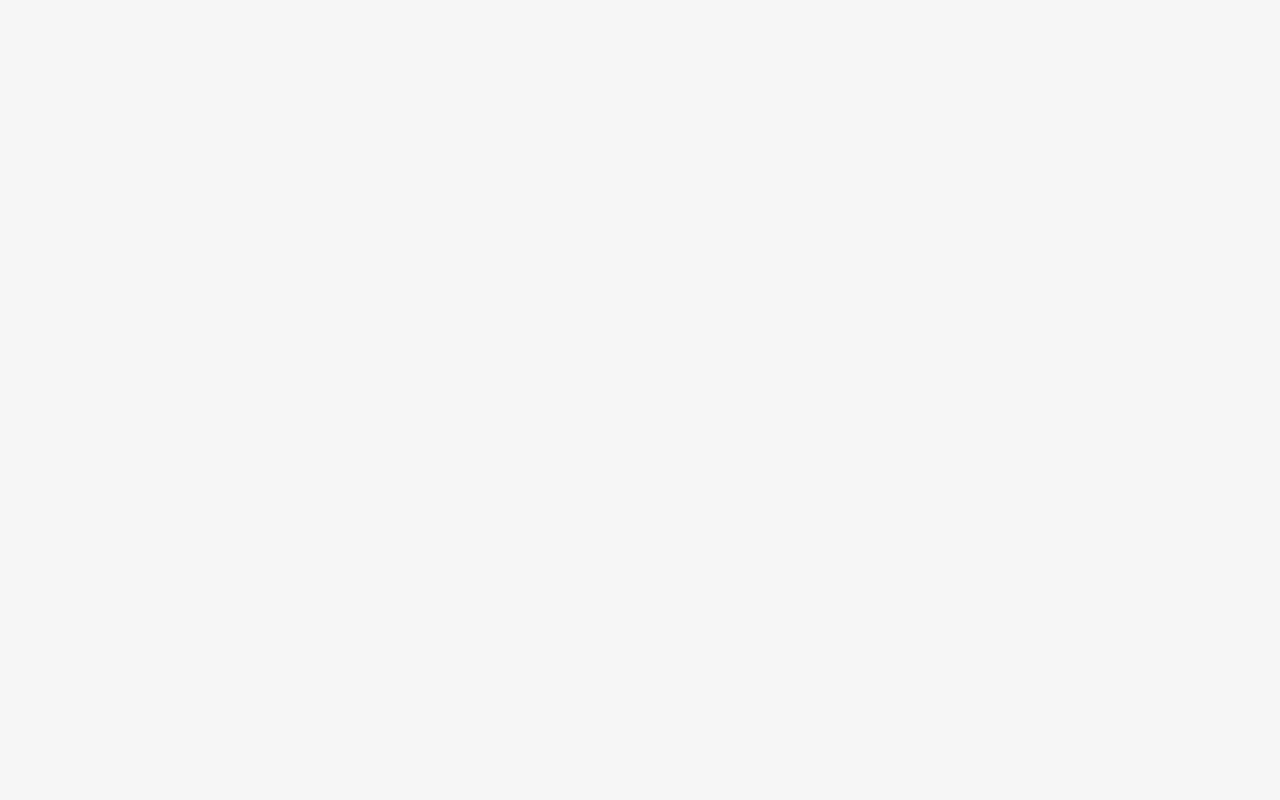
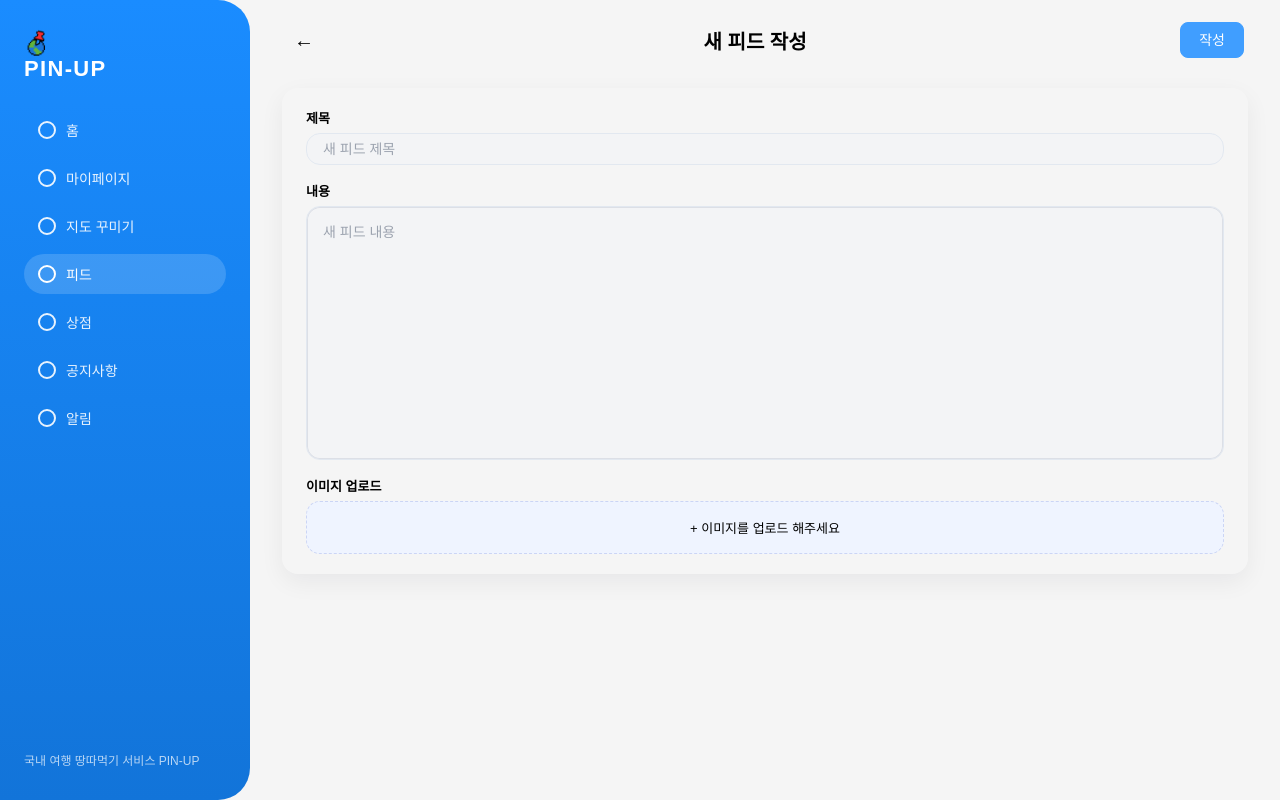
Before and after one commit to beyond-sw-camp/be20-3rd-landmine-PINUP, a Vue app: page /feeds/write in a window 1280 px wide. Before the commit this address had no page. Built offline with nearby package versions, Linux system fonts and the light colour scheme.

Commit message:
feeds view more
피드 파트 중간 저장 2

```diff
--- a/src/assets/styles/feeds.css
+++ b/src/assets/styles/feeds.css
@@ -1,7 +1,21 @@
+.feed-back-btn {
+    border: none;
+    background: transparent;
+    font-size: 20px;
+    cursor: pointer;
+    padding: 4px 8px;
+    margin-right: 8px;
+    display: flex;
+    align-items: center;
+}
+
+.feed-back-btn:hover {
+    opacity: 0.7;
+}
+
 .feed-page {
     padding: 24px 32px;
 }
-
 
 @media (max-width: 960px) {
     .feed-page {
@@ -130,6 +144,14 @@
     color: var(--pinup-text-sub);
 }
 
+.feed-empty {
+    margin: 48px 0;
+    text-align: center;
+    font-size: 15px;
+    font-weight: 600;
+    color: var(--pinup-text-sub);
+}
+
 .feed-form {
     margin-top: 16px;
     background: var(--pinup-card-bg);
@@ -159,12 +181,53 @@
     color: var(--pinup-text-sub);
 }
 
-/* Element Plus input/textarea에 살짝 여백 맞추기 */
-.feed-form .el-input,
-.feed-form .el-textarea {
-    max-width: 640px;
+/* ---- Element Plus input/textarea Figma 스타일 ---- */
+
+/* 제목 input 공용 스타일 - Element Plus wrapper 기준으로 */
+.feed-input .el-input__wrapper {
+    background: #f3f4f6;
+    border-radius: 14px;
+    border: 1px solid #e2e8f0;
+    box-shadow: none;
+    padding: 0 16px;
 }
 
+/* 안쪽 input은 테두리/배경 제거해서 wrapper에만 맡기기 */
+.feed-input .el-input__inner {
+    background: transparent;
+    border: none;
+    box-shadow: none;
+    padding: 10px 0;
+    font-size: 14px;
+    color: var(--pinup-text-main);
+}
+
+.feed-input .el-input__inner::placeholder {
+    color: #9ca3af;
+}
+
+.feed-input.el-input.is-focus .el-input__wrapper {
+    border-color: #93c5fd;
+    box-shadow: 0 0 0 2px rgba(147, 197, 253, 0.35);
+}
+
+.feed-textarea .el-textarea__inner {
+    width: 100%;
+    background: #f3f4f6;
+    border-radius: 14px;
+    border: 1px solid #e2e8f0;
+    padding: 14px 16px;
+    font-size: 14px;
+    line-height: 1.6;
+    color: var(--pinup-text-main);
+    resize: none;
+}
+
+.feed-textarea .el-textarea__inner::placeholder {
+    color: #9ca3af;
+}
+
+/* 이미지 업로드 영역 */
 .feed-upload-area {
     border-radius: 14px;
     border: 1px dashed #cbd5f5;
--- /dev/null
+++ b/src/composables/useBack.js
@@ -0,0 +1,17 @@
+import { useRouter } from 'vue-router'
+
+export function useBack(defaultRoute = { name: 'home' }) {
+    const router = useRouter()
+
+    const back = () => {
+        // 브라우저 히스토리가 있을 때만 뒤로가기
+        if (window.history.length > 1) {
+            router.back()
+        } else {
+            // 히스토리 없으면 지정한 기본 라우트로 이동
+            router.push(defaultRoute)
+        }
+    }
+
+    return { back }
+}
--- a/src/router/index.js
+++ b/src/router/index.js
@@ -12,7 +12,10 @@ import MyPageView from '@/views/user/MyPageView.vue'
 // 관리자 영역
 import AdminDashboardView from '@/views/admin/AdminDashboardView.vue'
 import AdminUsersView from "@/views/admin/AdminUsersView.vue";
+
+// feeds
 import FeedsHomeView from "@/views/feeds/FeedsHomeView.vue";
+import FeedsWriteView from "@/views/feeds/FeedsWriteView.vue";
 
 const routes = [
     // 사용자 로그인
@@ -40,6 +43,11 @@ const routes = [
                 name : 'feeds',
                 component : FeedsHomeView
             },
+            {
+                path: 'feeds/write',
+                name: 'feeds-write',
+                component: FeedsWriteView
+            },
         ]
     },
 
--- a/src/views/feeds/FeedsHomeView.vue
+++ b/src/views/feeds/FeedsHomeView.vue
@@ -1,5 +1,20 @@
 <script setup>
+import { ref } from "vue";
+import { useRouter } from "vue-router";
 
+const router = useRouter();
+
+const feeds = ref([]);
+const isLoading = ref(false);
+const isEnd = ref(false);
+
+const loadMore = () => {
+  // TODO: implement feed fetching
+};
+
+const goToWrite = () => {
+  router.push("/feeds/write");
+};
 </script>
 
 <template>
@@ -16,7 +31,7 @@
       </el-button>
     </div>
 
-    <!-- 4열 그리드(슬라이스 느낌) -->
+    <!-- 4열 그리드(슬라이스) -->
     <div
         class="feed-grid"
         v-infinite-scroll="loadMore"
@@ -53,7 +68,10 @@
       </div>
     </div>
 
-    <!-- 로딩 / 끝 -->
+    <div v-if="!isLoading && feeds.length === 0" class="feed-empty">
+      작성된 피드가 없습니다
+    </div>
+
     <div v-if="isLoading" class="feed-loading">
       불러오는 중...
     </div>
--- /dev/null
+++ b/src/views/feeds/FeedsWriteView.vue
@@ -0,0 +1,78 @@
+<script setup>
+import { ref } from 'vue'
+import { useBack } from '@/composables/useBack'
+
+const { back } = useBack({ name: 'feeds' })
+
+const title = ref('')
+const content = ref('')
+
+const handleSubmit = () => {
+  console.log(title.value, content.value)
+}
+</script>
+
+<template>
+  <div class="feed-page">
+    <!-- 상단 바 -->
+    <div class="feed-top-bar">
+      <!-- 뒤로가기 버튼 -->
+      <button
+          type="button"
+          class="feed-back-btn"
+          @click="back"
+      >
+        ←
+      </button>
+
+      <div class="feed-top-left">
+        <span>새 피드 작성</span>
+      </div>
+
+      <el-button type="primary" @click="handleSubmit">
+        작성
+      </el-button>
+    </div>
+
+    <!-- 작성 폼 카드 -->
+    <div class="feed-form">
+      <!-- 제목 -->
+      <div class="feed-form-row">
+        <label class="feed-form-label" for="feed-title">제목</label>
+        <el-input
+            id="feed-title"
+            v-model="title"
+            class="feed-input"
+            placeholder="새 피드 제목"
+        />
+      </div>
+
+      <!-- 내용 -->
+      <div class="feed-form-row">
+        <label class="feed-form-label" for="feed-content">내용</label>
+        <el-input
+            id="feed-content"
+            v-model="content"
+            type="textarea"
+            :rows="10"
+            class="feed-textarea"
+            placeholder="새 피드 내용"
+        />
+      </div>
+
+      <!-- 이미지 업로드 -->
+      <div class="feed-form-row">
+        <div class="feed-form-label">이미지 업로드</div>
+        <div class="feed-upload-area">
+          + 이미지를 업로드 해주세요
+        </div>
+      </div>
+    </div>
+  </div>
+</template>
+
+<style src="@/assets/styles/feeds.css" />
+
+<style scoped>
+
+</style>
```
